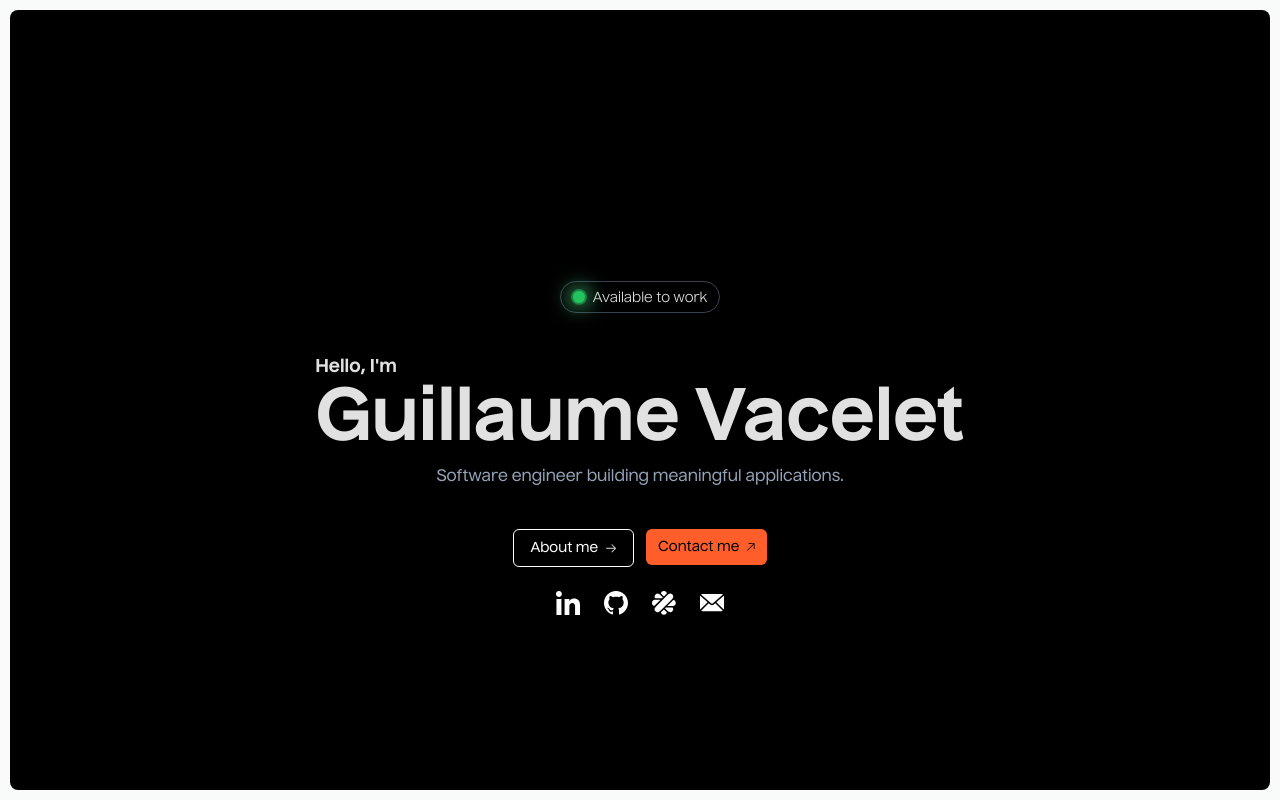
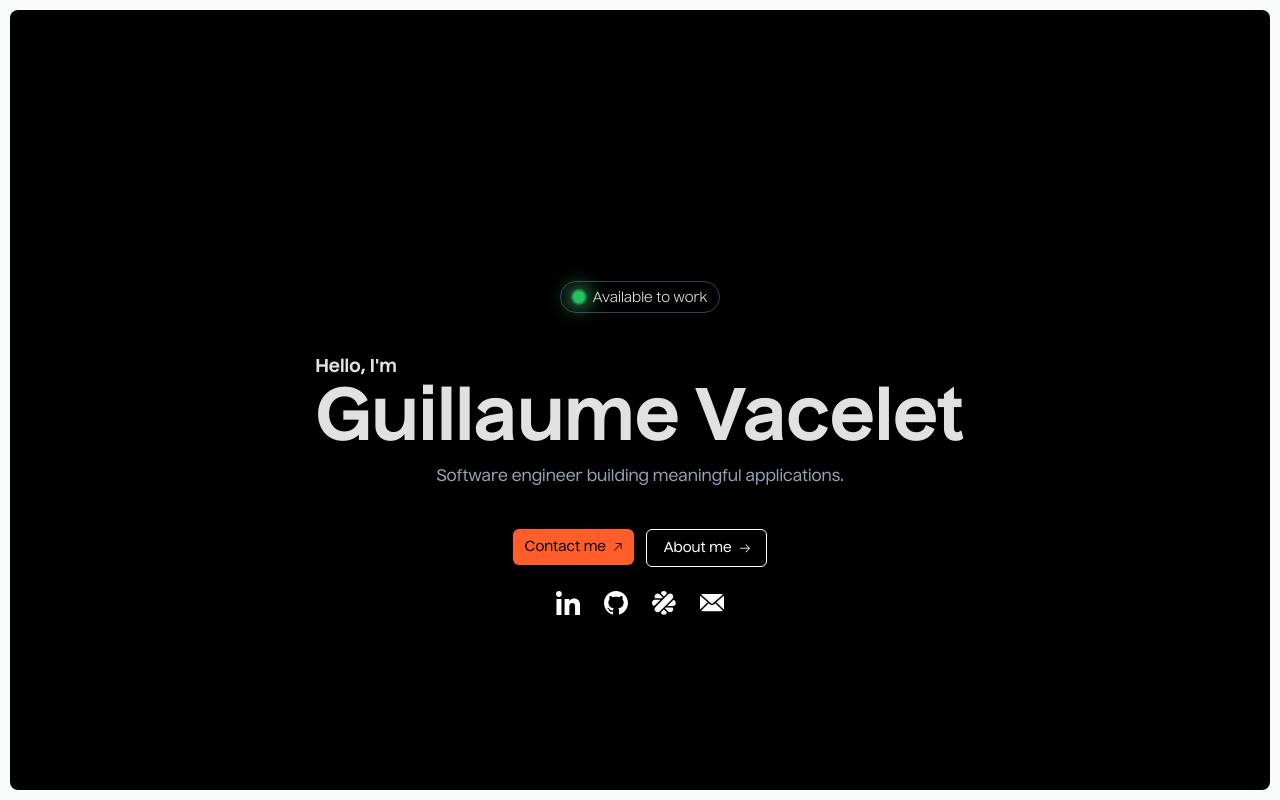
Before and after one commit to Guillaume-Vacelet/portfolio, a Next.js app: page / in a window 1280 px wide. Shown: the top 800 px of the page. Built offline with nearby package versions, Linux system fonts and the light colour scheme.

Commit message:
fix: switching home buttons order to match reading order

```diff
--- a/src/app/_sections/home.tsx
+++ b/src/app/_sections/home.tsx
@@ -33,8 +33,8 @@ export default function HomeSection() {
 
           <div className="flex flex-col justify-center items-center gap-6">
             <div className="grid grid-cols-2 gap-3">
+              <HoverableButtonLink label="Contact me" url="mailto:guillaume.vacelet@gmail.com" primary />
               <HoverableButtonLink label="About me" url="about" />
-              <HoverableButtonLink label="Contact me" url="mailto:guillaume.vacelet@gmail.com" primary />
             </div>
             <SocialLinkList />
           </div>
```
